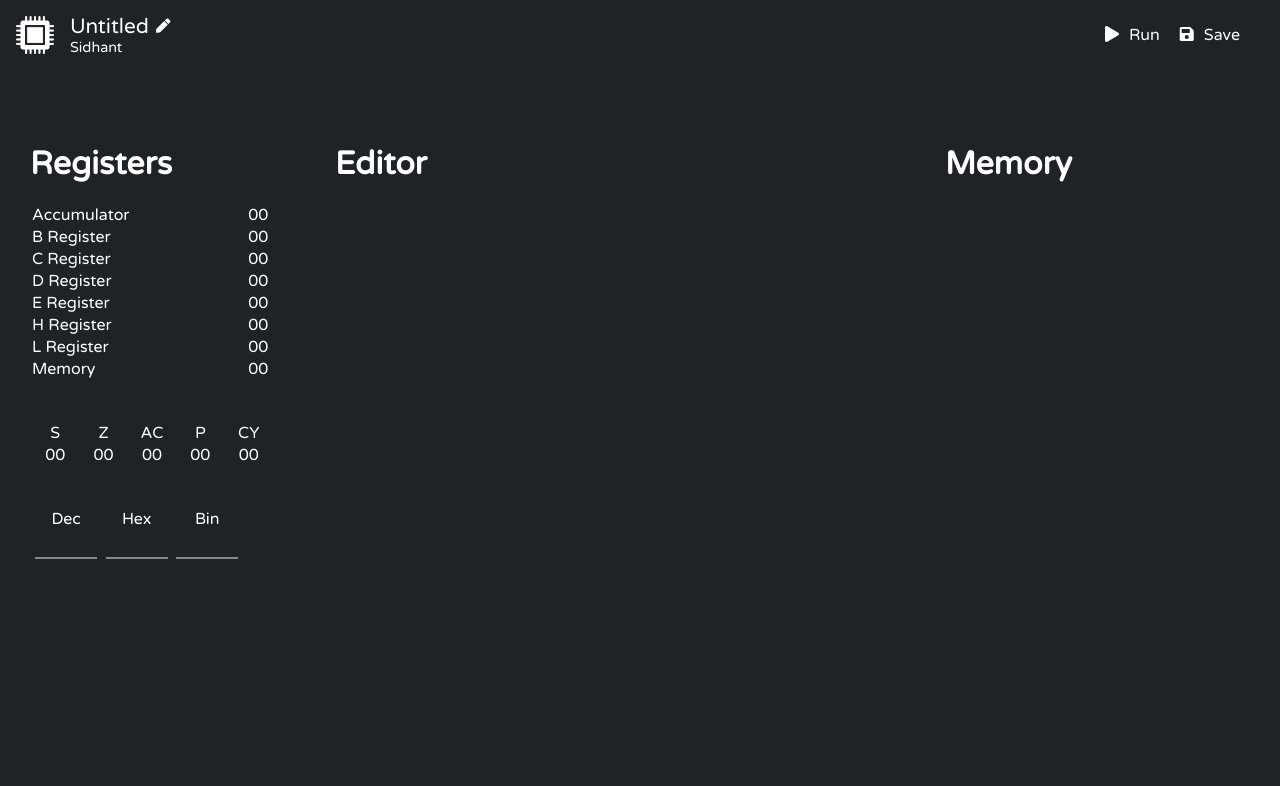
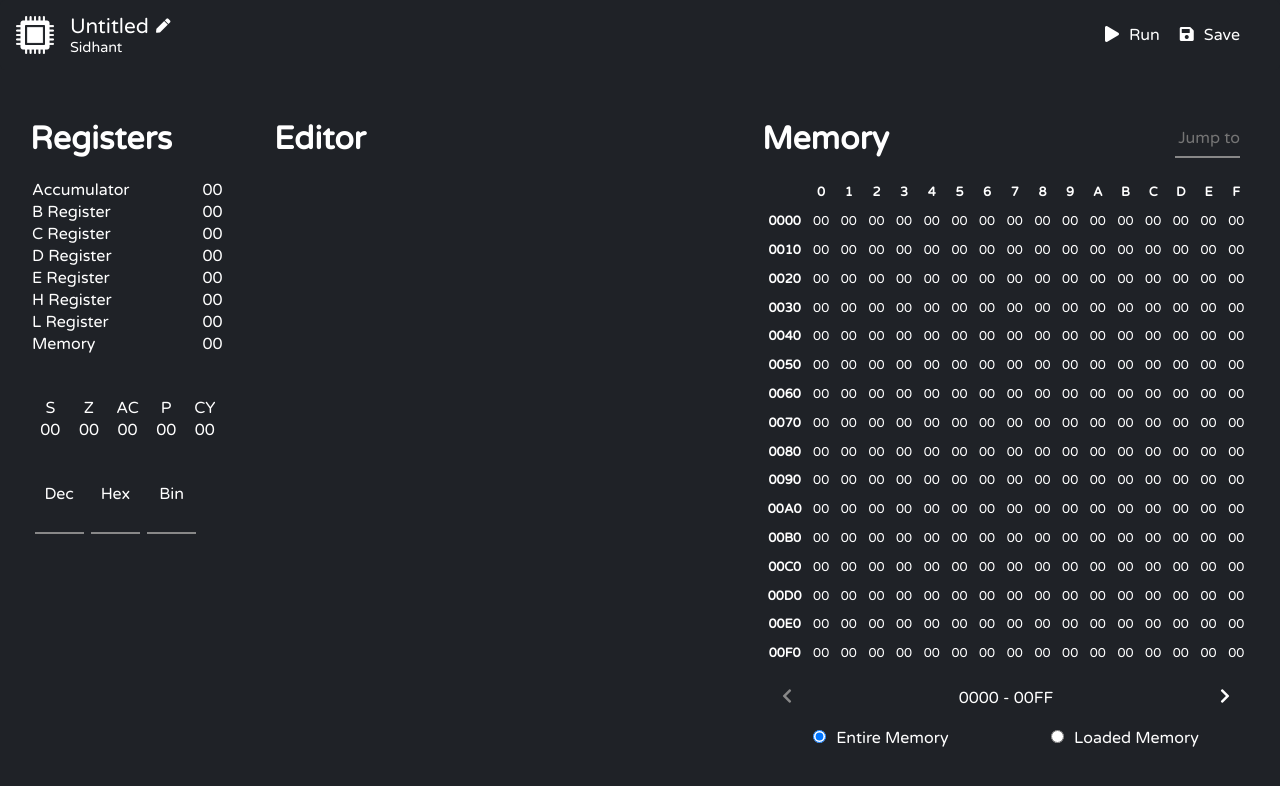
Before and after one commit to sidhantunnithan/8085sim, a React (Create React App) app in the folder Client/: page / in a window 1280 px wide. Shown: the top 786 px of the page. Built offline with nearby package versions, Linux system fonts and the light colour scheme.

Commit message:
Added Memory Views

```diff
--- a/Client/src/Components/Body.jsx
+++ b/Client/src/Components/Body.jsx
@@ -1,5 +1,5 @@
 import React, { Component } from "react";
-import "./BodyStyles.scss";
+import "./Styles/BodyStyles.scss";
 import Registers from "./Registers";
 import Editor from "./Editor";
 import Memory from "./Memory";
--- a/Client/src/Components/BodyStyles.scss
+++ /dev/null
@@ -1,81 +0,0 @@
-.body {
-    flex: 1 1 auto;
-    font-family: "Varela Round", sans-serif;
-    padding: 75px 30px 0px 30px;
-    color: #fff;
-    display: flex;
-    align-items: flex-start;
-    justify-content: space-between;
-}
-
-/* Registers Start*/
-
-.registers-container {
-    flex: 1;
-    width: 100%;
-
-    table {
-        table-layout: fixed;
-    }
-
-    td {
-        width: 50%;
-    }
-
-    .register-value {
-        text-align: center;
-    }
-}
-
-.primary-registers {
-    margin-top: 20px;
-    width: 100%;
-}
-
-.flag-registers {
-    margin-top: 40px;
-    width: 80%;
-}
-
-.number-converter {
-    margin-top: 40px;
-    width: 70%;
-
-    input {
-        border: none;
-        border-bottom: 2px solid #888;
-        display: inline;
-        font-family: inherit;
-        font-size: inherit;
-        text-align: center;
-        color: #fff;
-        padding: 3px;
-        width: 90%;
-    }
-}
-
-/* Registers End */
-
-/* Editor Start */
-
-.editor-container {
-    flex: 2;
-    width: 100%;
-}
-
-/* Editor End */
-
-/* Memory Start */
-
-.memory-container {
-    flex: 1;
-    width: 100%;
-
-    table {
-        height: 40vh;
-        width: 100%;
-        overflow-y: scroll;
-    }
-}
-
-/* Memory End */
--- a/Client/src/Components/Editor.jsx
+++ b/Client/src/Components/Editor.jsx
@@ -1,5 +1,5 @@
 import React, { Component } from "react";
-import "./BodyStyles.scss";
+import "./Styles/BodyStyles.scss";
 
 export class Editor extends Component {
     render() {
--- a/Client/src/Components/Memory.jsx
+++ b/Client/src/Components/Memory.jsx
@@ -1,42 +1,77 @@
 import React, { Component } from "react";
-import "./BodyStyles.scss";
+import "./Styles/BodyStyles.scss";
+import EntireMemoryView from "./MemoryViews/EntireMemoryView";
 
 export class Memory extends Component {
     constructor(props) {
         super(props);
 
         this.memoryArray = new Array(65535).fill(0).map((i) => {
-            return new Array(15).fill(0);
+            return new Array(16).fill(0);
         });
 
         this.state = {
-            memory: this.memoryArray.slice(0, 150),
+            memory: this.memoryArray,
+            memoryView: "entire-memory",
+            visible: 0,
         };
     }
+
+    onMemoryViewChange = (e) => {
+        this.setState({
+            memoryView: e.target.value,
+        });
+    };
 
     render() {
         return (
             <div className="memory-container">
-                <h1>Memory</h1>
+                <div className="header">
+                    <h1>Memory</h1>
+                    {this.state.memoryView === "entire-memory" ? (
+                        <input type="text" placeholder="Jump to"></input>
+                    ) : null}
+                </div>
+
+                {this.state.memoryView === "entire-memory" ? (
+                    <EntireMemoryView
+                        memory={this.state.memory}
+                        visible={this.state.visible}
+                    />
+                ) : (
+                    <LoadedMemoryView />
+                )}
+
+                <div
+                    className="memory-views"
+                    onChange={this.onMemoryViewChange}
+                >
+                    <div className="radio-item">
+                        <input
+                            type="radio"
+                            value="entire-memory"
+                            name="memory-view"
+                            checked={this.state.memoryView === "entire-memory"}
+                        />
+                        <label>Entire Memory</label>
+                    </div>
+                    <div className="radio-item">
+                        <input
+                            type="radio"
+                            value="loaded-memory"
+                            name="memory-view"
+                            checked={this.state.memoryView === "loaded-memory"}
+                        />
+                        <label>Loaded Memory</label>
+                    </div>
+                </div>
             </div>
         );
     }
 }
 
 const LoadedMemoryView = (props) => {
-    return (
-        <table>
-            {props.memory.map((row) => {
-                return (
-                    <tr>
-                        {row.map((value) => {
-                            return <td>{value}</td>;
-                        })}
-                    </tr>
-                );
-            })}
-        </table>
-    );
+    return <div className=""></div>;
 };
 
 export default Memory;
--- /dev/null
+++ b/Client/src/Components/MemoryViews/EntireMemoryView.jsx
@@ -0,0 +1,110 @@
+import React, { Component } from "react";
+import "../Styles/BodyStyles.scss";
+
+export class EntireMemoryView extends Component {
+    constructor(props) {
+        super(props);
+
+        this.state = {
+            memory: props.memory,
+            visible: props.visible,
+        };
+    }
+
+    onRightNav = () => {
+        this.setState({
+            visible: this.state.visible + 16,
+        });
+    };
+
+    onLeftNav = () => {
+        this.setState({
+            visible: this.state.visible - 16,
+        });
+    };
+
+    render() {
+        var starting = this.state.visible;
+        var ending = starting + 15;
+
+        return (
+            <React.Fragment>
+                <div className="grid">
+                    <div className="grid-element"></div>
+                    <div className="grid-element grid-bold">0</div>
+                    <div className="grid-element grid-bold">1</div>
+                    <div className="grid-element grid-bold">2</div>
+                    <div className="grid-element grid-bold">3</div>
+                    <div className="grid-element grid-bold">4</div>
+                    <div className="grid-element grid-bold">5</div>
+                    <div className="grid-element grid-bold">6</div>
+                    <div className="grid-element grid-bold">7</div>
+                    <div className="grid-element grid-bold">8</div>
+                    <div className="grid-element grid-bold">9</div>
+                    <div className="grid-element grid-bold">A</div>
+                    <div className="grid-element grid-bold">B</div>
+                    <div className="grid-element grid-bold">C</div>
+                    <div className="grid-element grid-bold">D</div>
+                    <div className="grid-element grid-bold">E</div>
+                    <div className="grid-element grid-bold">F</div>
+
+                    {this.state.memory
+                        .slice(starting, ending + 1)
+                        .map((row, index) => {
+                            return (
+                                <React.Fragment>
+                                    <div className="grid-element grid-bold">
+                                        {(
+                                            "000" +
+                                            (this.state.visible + index)
+                                                .toString(16)
+                                                .toUpperCase()
+                                        ).slice(-3) + "0"}
+                                    </div>
+                                    {row.map((value) => {
+                                        return (
+                                            <div className="grid-element">
+                                                {("0" + value).slice(-2)}
+                                            </div>
+                                        );
+                                    })}
+                                </React.Fragment>
+                            );
+                        })}
+                </div>
+
+                <div className="navigation">
+                    {this.state.visible > 0 ? (
+                        <i
+                            className="fas fa-chevron-left"
+                            onClick={this.onLeftNav}
+                        ></i>
+                    ) : (
+                        <i className="fas fa-chevron-left disabled"></i>
+                    )}
+
+                    <div className="current">
+                        {("0000" + starting.toString(16))
+                            .slice(-3)
+                            .toUpperCase() + "0"}{" "}
+                        -&nbsp;
+                        {("0000" + ending.toString(16))
+                            .slice(-3)
+                            .toUpperCase() + "F"}
+                    </div>
+
+                    {this.state.visible < 4094 ? (
+                        <i
+                            className="fas fa-chevron-right"
+                            onClick={this.onRightNav}
+                        ></i>
+                    ) : (
+                        <i className="fas fa-chevron-right disabled"></i>
+                    )}
+                </div>
+            </React.Fragment>
+        );
+    }
+}
+
+export default EntireMemoryView;
--- a/Client/src/Components/Navbar.jsx
+++ b/Client/src/Components/Navbar.jsx
@@ -1,6 +1,6 @@
 import React, { Component } from "react";
 
-import "./NavBarStyles.scss";
+import "./Styles/NavBarStyles.scss";
 import Logo from "../res/logo.png";
 
 export class Navbar extends Component {
--- a/Client/src/Components/Registers.jsx
+++ b/Client/src/Components/Registers.jsx
@@ -1,5 +1,5 @@
 import React, { Component } from "react";
-import "./BodyStyles.scss";
+import "./Styles/BodyStyles.scss";
 
 export class Registers extends Component {
     constructor(props) {
--- /dev/null
+++ b/Client/src/Components/Styles/BodyStyles.scss
@@ -0,0 +1,140 @@
+.body {
+    flex: 1 1 auto;
+    height: 90%;
+    font-family: "Varela Round", sans-serif;
+    padding: 50px 30px 0px 30px;
+    color: #fff;
+    display: flex;
+    align-items: flex-start;
+    justify-content: space-between;
+    overflow: hidden;
+}
+
+/* Registers Start*/
+
+.registers-container {
+    flex: 1;
+    width: 100%;
+
+    table {
+        table-layout: fixed;
+    }
+
+    td {
+        width: 50%;
+    }
+
+    .register-value {
+        text-align: center;
+    }
+
+    .primary-registers {
+        margin-top: 20px;
+        width: 100%;
+    }
+
+    .flag-registers {
+        margin-top: 40px;
+        width: 80%;
+    }
+
+    .number-converter {
+        margin-top: 40px;
+        width: 70%;
+
+        input {
+            border: none;
+            border-bottom: 2px solid #888;
+            display: inline;
+            font-family: inherit;
+            font-size: inherit;
+            text-align: center;
+            color: #fff;
+            padding: 3px;
+            width: 90%;
+        }
+    }
+}
+
+/* Registers End */
+
+/* Editor Start */
+
+.editor-container {
+    flex: 2;
+    width: 100%;
+}
+
+/* Editor End */
+
+/* Memory Start */
+
+.memory-container {
+    flex: 2;
+    width: 100%;
+    height: 90%;
+
+    .header {
+        display: flex;
+        justify-content: space-between;
+
+        padding-right: 10px;
+
+        input {
+            border: none;
+            border-bottom: 2px solid #888;
+            display: inline;
+            font-family: inherit;
+            font-size: inherit;
+            color: #fff;
+            padding: none;
+            text-align: end;
+            width: 65px;
+        }
+    }
+
+    .grid {
+        font-size: 0.8rem;
+        margin-top: 20px;
+        height: 80%;
+        display: grid;
+        grid-template-columns: repeat(17, auto);
+
+        .grid-bold {
+            font-weight: bold;
+        }
+
+        .grid-element {
+            display: flex;
+            justify-content: center;
+            align-items: center;
+        }
+    }
+
+    .navigation {
+        padding: 20px 20px 0px 20px;
+        display: flex;
+        justify-content: space-between;
+
+        i {
+            cursor: pointer;
+        }
+
+        .disabled {
+            color: #888;
+        }
+    }
+
+    .memory-views {
+        margin-top: 20px;
+        display: flex;
+        justify-content: space-around;
+
+        input {
+            margin-right: 10px;
+            cursor: pointer;
+        }
+    }
+}
+
+/* Memory End */
```
Also changed, not shown: Client/src/Components/Styles/NavBarStyles.scss (renamed from Client/src/Components/NavBarStyles.scss), 1 other file (tests, documents, lock files or other folders).
